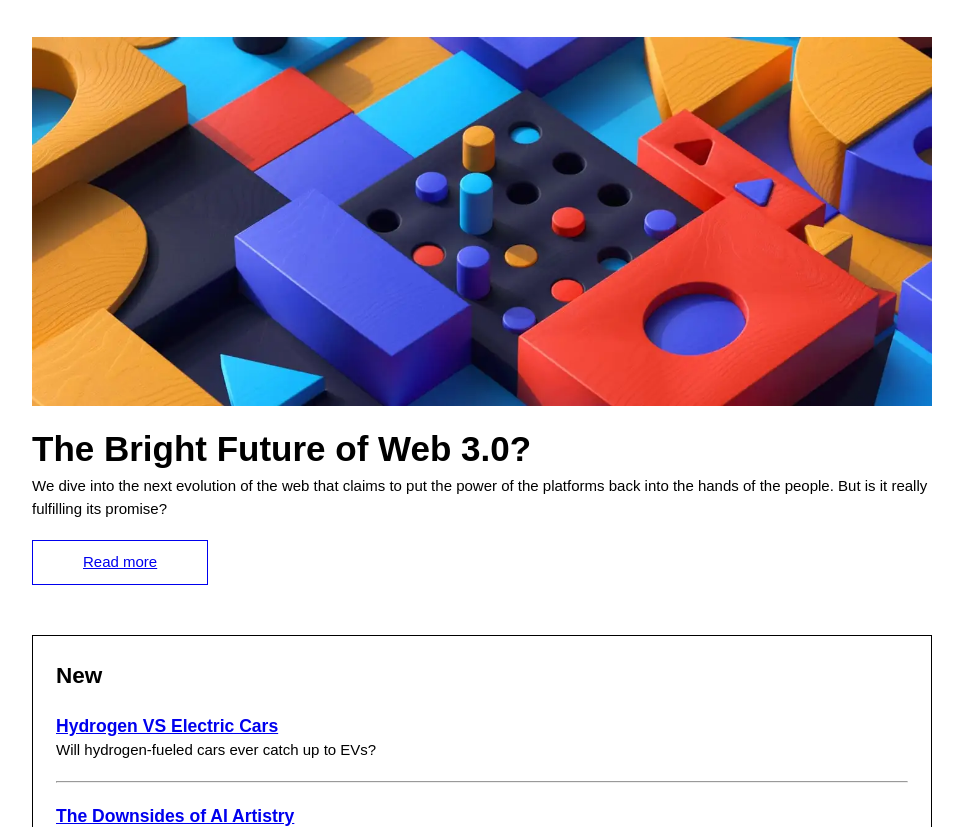
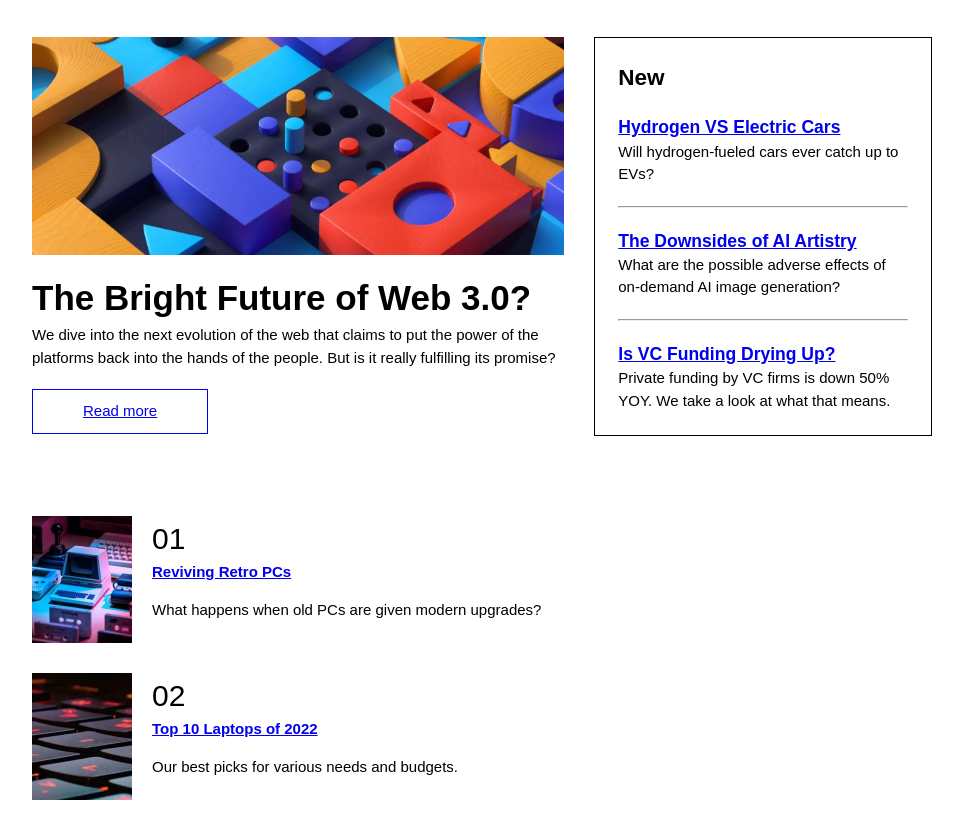
Before and after one commit to YariMorcus/news-homepage, a website built with Parcel: page src/index.html in a window 1280 px wide. Shown: the part 121-948 px from the top of the page, without its empty margins (158-1121 px from the left). Built offline with nearby package versions, Linux system fonts and the light colour scheme.

Commit message:
desktop: add main grid layout

```diff
--- a/src/scss/base/_base.scss
+++ b/src/scss/base/_base.scss
@@ -30,6 +30,16 @@ body {
   @include m.breakpoint-lg() {
     max-width: 90rem;
     margin: 4rem auto 0;
+  }
+}
+
+main {
+  @include m.breakpoint-lg() {
+    display: grid;
+    grid-template-areas:
+      'lead lead sidebar'
+      'card-container card-container card-container';
+    gap: 3rem;
   }
 }
 
--- a/src/scss/components/_card-container.scss
+++ b/src/scss/components/_card-container.scss
@@ -1,2 +1,7 @@
+@use '../abstracts/mixins' as m;
+
 .news-card-container {
+  @include m.breakpoint-lg() {
+    grid-area: card-container;
+  }
 }
--- a/src/scss/components/_lead.scss
+++ b/src/scss/components/_lead.scss
@@ -1,3 +1,5 @@
+@use '../abstracts/mixins' as m;
+
 .news-lead {
   &__picture {
     margin-bottom: 1rem;
@@ -18,4 +20,8 @@
     border: 1px solid;
     padding: 1rem 5rem;
   }
+
+  @include m.breakpoint-lg() {
+    grid-area: lead;
+  }
 }
--- a/src/scss/components/_sidebar.scss
+++ b/src/scss/components/_sidebar.scss
@@ -1,3 +1,5 @@
+@use '../abstracts/mixins' as m;
+
 .news-sidebar {
   padding: 2.3rem;
   border: 1px solid;
@@ -5,4 +7,8 @@
   &__title {
     margin-bottom: 2rem;
   }
+
+  @include m.breakpoint-lg() {
+    grid-area: sidebar;
+  }
 }
```
